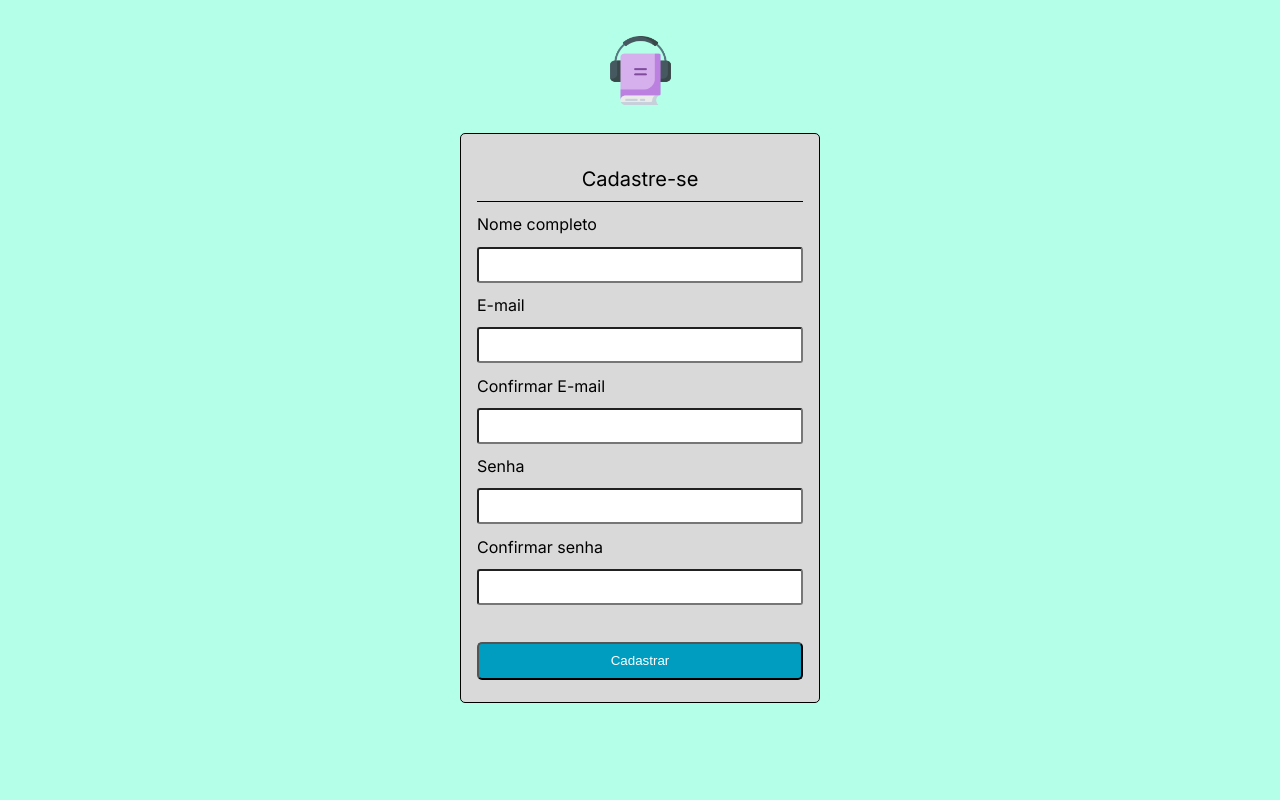
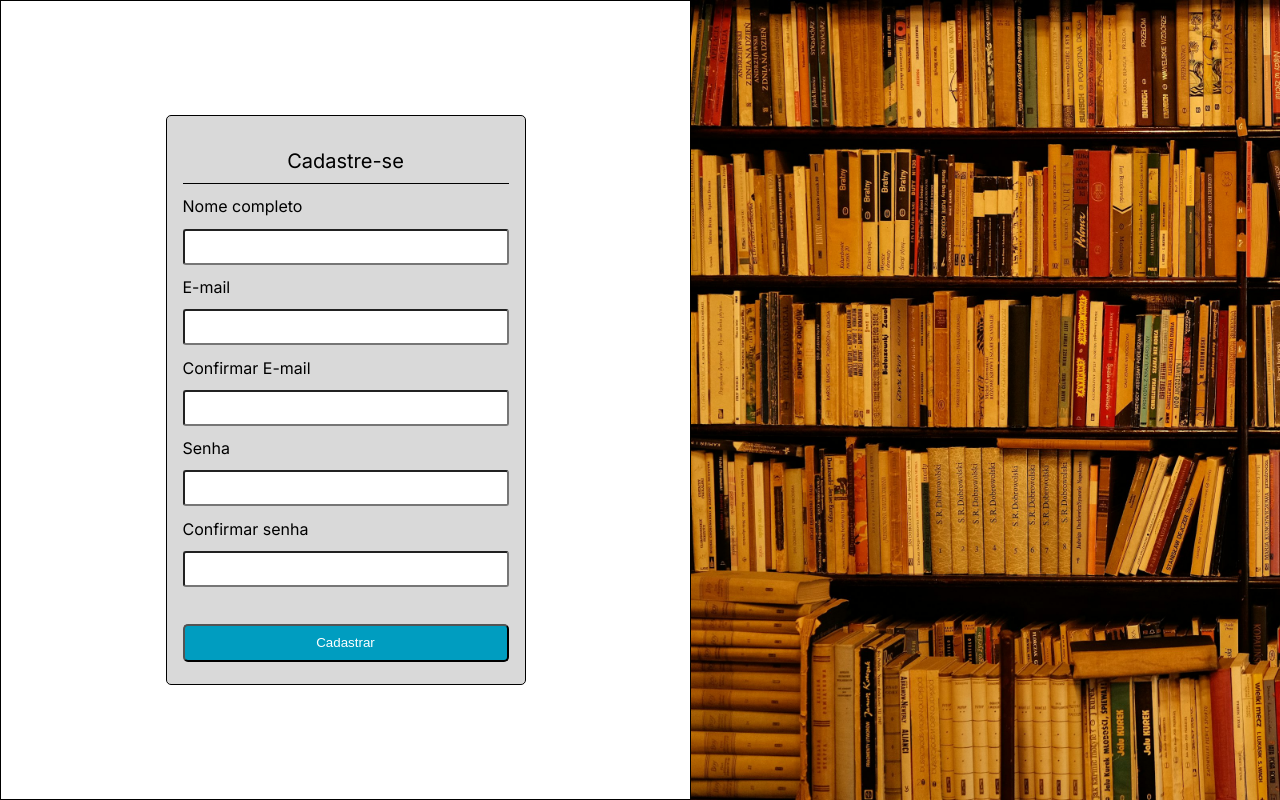
Before and after one commit to srvelososantos/teste-express, a website: page public/register.html in a window 1280 px wide. Drawn offline with Linux system fonts and the light colour scheme.

Commit message:
commit -m "login and landing style done"

```diff
--- a/public/register.html
+++ b/public/register.html
@@ -12,8 +12,8 @@
 </head>
 <body>
 
-    <img src="img/2446925.png" alt="" onclick="window.location.href='/'" style="cursor: pointer;">
-
+    <div class="main">
+        <div class="top-left">
             <form action="" id="userForm">
                 <div class="main-container">
                     <div id="cadastre">Cadastre-se</div>
@@ -39,6 +39,16 @@
                     <button class="btn-cadastrar" type="submit">Cadastrar</button>
                 </div>
             </form>
+        </div>
+
+        <div class="top-right">
+            <img id="muie" src="img/estante_livros.png" alt="">
+        </div>
+    </div>
+
+
+
+
 
 
 
--- a/public/signup.css
+++ b/public/signup.css
@@ -2,19 +2,14 @@ body{
     display: flex;
     align-items: center;
     justify-content: center;
-    background-color: #B4FFE7;
     flex-direction: column;
+    margin: 0px;
 }
 
 label{
     font-family: "Inter", serif;
     margin: 0px;
 
-}
-
-img{
-    width: 69px;
-    padding: 28px;
 }
 
 .main-container{
@@ -53,3 +48,39 @@ button{
     border-radius: 5px;
     margin-top: 0px;
 }
+
+
+.top-left, .top-right{
+
+    width: 50%;
+    border: solid black 1px;
+    overflow: hidden;
+}
+
+.top-right{
+    height: 100vh;
+    border: 0px;
+}
+
+.top-left{
+    border: solid black 1px;
+    width: 50%;
+    overflow: hidden;
+    padding: 50px;
+    display: flex;
+    flex-direction: column;
+    gap: 45px;
+    justify-content: center;
+    align-items: center;
+}
+
+.main{
+    display: flex;
+    height: 100vh;
+    width: 100vw;
+}
+
+#muie{
+    height: 100vh;
+
+ }
```
Also changed, not shown: public/index.html (+3 -3 lines), public/landingStyle.css (+4 -4 lines), public/img/estante_livros.png (added), public/img/stuttbook_logo.png (added). Lines whose indentation alone changed are shown as unchanged.
